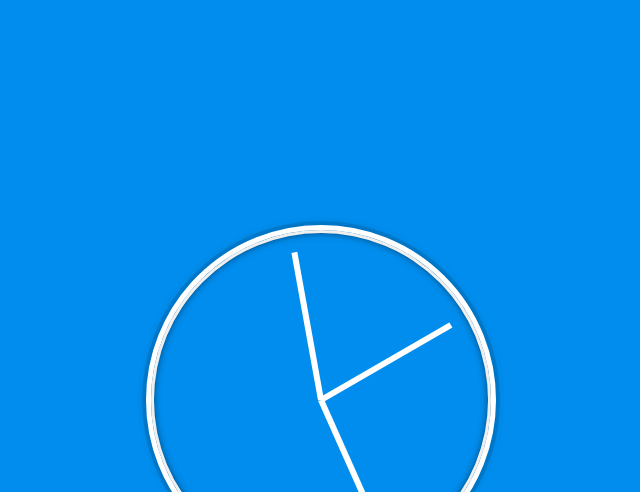
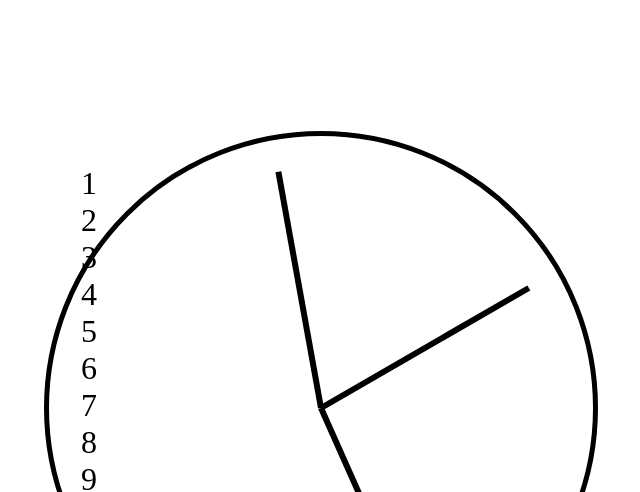
Before and after one commit to Rachanastasia/vanilla-js-clock, a plain HTML site: page index.html in a window 1280 px wide. Shown: the top 492 px of the page, without its empty margins (319-959 px from the left). Drawn offline with Linux system fonts and the light colour scheme.

Commit message:
added numbers to html

```diff
--- a/index.html
+++ b/index.html
@@ -7,16 +7,29 @@
 </head>
 <body>
 
-
+<main>
     <div class="clock">
       <div class="clock-face">
+        <div class="time one-time">1</div>
+        <div class="time one-time">2</div>
+        <div class="time one-time">3</div>
+        <div class="time one-time">4</div>
+        <div class="time one-time">5</div>
+        <div class="time one-time">6</div>
+        <div class="time one-time">7</div>
+        <div class="time one-time">8</div>
+        <div class="time one-time">9</div>
+        <div class="time one-time">10</div>
+        <div class="time one-time">11</div>
+        <div class="time one-time">12</div>
+
         <div class="hand hour-hand"></div>
         <div class="hand min-hand"></div>
         <div class="hand second-hand"></div>
       </div>
     </div>
 
-
+  </main>
 
 
   <script>
--- a/main.css
+++ b/main.css
@@ -1,45 +1,40 @@
-html {
-  background-color: #018DED;
-  font-family: 'helvetica neue';
-  text-align: center;
-  font-size: 10px;
-}
 
-body {
+
+main {
+  background-color:white;
   margin: 0;
   font-size: 2rem;
   display: flex;
   flex: 1;
+  justify-content: center;
   min-height: 100vh;
   align-items: center;
 }
 
+
 .clock {
-  width: 30rem;
-  height: 30rem;
-  border: 5px solid white;
+  width: clamp(10rem, 30rem, 45rem);
+  height: clamp(10rem, 30rem, 45rem);
+  border: 5px solid black;
   border-radius: 50%;
   margin: 50px auto;
-  position: relative;
+  position: absolute;
   padding: 2rem;
-  box-shadow:
-    0 0 0 4px rgba(0,0,0,0.1),
-    inset 0 0 0 3px #EFEFEF,
-    inset 0 0 10px black,
-    0 0 10px rgba(0,0,0,0.2);
 }
 
 .clock-face {
   position: relative;
   width: 100%;
   height: 100%;
-  transform: translateY(-3px); /* account for the height of the clock hands */
+  transform: translateY(-3px);
 }
+
+
 
 .hand {
   width: 50%;
   height: 6px;
-  background: white;
+  background: black;
   position: absolute;
   top: 50%;
   transform-origin: 100%;
```
